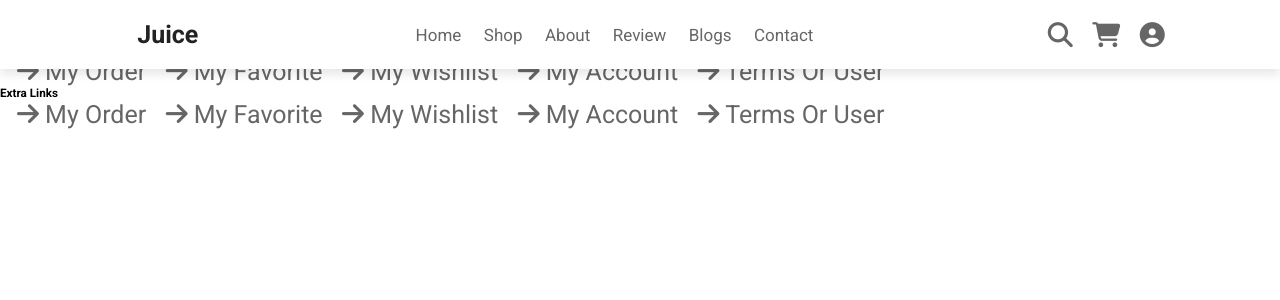
After one commit to long040903/project, a PHP site: page /home.html in a window 1280 px wide. The commit adds this page. Shown: the top 300 px of the page. Run offline with PHP 8.4, Linux system fonts and the light colour scheme; some libraries are stand-ins or nearby versions.

Commit message:
change home-page

```diff
--- a/home-page.php
+++ b/home-page.php
@@ -11,7 +11,7 @@
     <link rel="stylesheet" href="https://cdnjs.cloudflare.com/ajax/libs/font-awesome/6.4.0/css/all.min.css">
 
     <!-- custom css file link -->
-    <link rel="stylesheet" href="home-page1.css">
+    <link rel="stylesheet" href="home-page.css">
 
 </head>
 <body>
@@ -455,6 +455,6 @@
 
 
 
-    <script src="home-page.js"></script>
+    <script src="home.js"></script>
 </body>
 </html>
--- /dev/null
+++ b/home.css
@@ -0,0 +1,288 @@
+@import url('https://fonts.googleapis.com/css2?family=Roboto:wght@100;300;400;500;700&display=swap');
+
+:root{
+    --green:#bac34e;
+    --black:#222;
+    --light-color:#666;
+    --light-bg:#f3f3f3;
+    --border:.1rem solid rgba(0,0,0,.1);
+    --box-shadow:0 .5rem 1rem  rgba(0,0,0,.1);
+}
+
+*{
+    font-family: 'Roboto', sans-serif;
+    margin: 0;
+    padding: 0;
+    box-sizing: border-box;
+    outline: none;
+    border: none;
+    text-decoration: none;
+    text-transform: capitalize;
+    transition: .2s linear;
+}
+html{
+    font-size: 62.5%;
+    overflow-x: hidden;
+    scroll-behavior: smooth;
+}
+.btn{
+    margin-top: 1rem;
+    display: inline-block;
+    padding: .8rem 3rem;
+    background: var(--green);
+    color: white;
+    font-size: 1.7rem;
+    cursor: pointer;
+}
+.btn:hover{
+    background: var(--black);
+}
+
+.header{
+    position: fixed;
+    top: 0;
+    left: 0;
+    right: 0;
+    z-index: 1000;
+    background:white;
+    box-shadow:var(--box-shadow);
+    display: flex;
+    align-items: center;
+    justify-content: space-between;
+    padding: 2rem 9%;
+}
+.header .logo{
+    font-size: 2.5rem;
+    font-weight: bolder;
+    color: var(--black);
+}
+.header .logo i{
+    color: var(--green);
+    padding-right: .5rem;
+}
+.header .navbar a{
+    font-size: 1.7rem;
+    color:var(--light-color);
+    margin: 0 1rem;
+}
+.header .navbar a:hover{
+    color: var(--green);
+}
+.header .icons div,a{
+    font-size: 2.5rem;
+    margin-left: 1.7rem;
+    cursor: pointer;
+    color: var(--light-color);
+}
+.header .icons div:hover{
+    color: var(--green);
+}
+.header .icons a:hover{
+    color: var(--green);
+}
+.header .search-form{
+    position: absolute;
+    top: -115%;
+    right: 2rem;
+    width: 50rem;
+    border-radius:  .5rem;
+    display: flex;
+    align-items: center;
+    height: 5.5rem;
+    box-shadow: var(--box-shadow);
+    background:white;
+}
+.header .search-form.active {
+    top:115%;
+}
+.header .search-form input{
+    height: 100%;
+    width: 100%;
+    padding:0 1.2rem;
+    font-size: 1.6rem;
+    color: var(--black);
+    text-transform: none;
+}
+.header .search-form label{
+    font-size: 2.5rem;
+    margin-right: 1.7rem;
+    cursor: pointer;
+    color: var(--light-color);
+}
+.header .search-form label:hover{
+    color: var(--green);
+}
+.header .shopping-cart{
+    position: absolute;
+    top: 115%;
+    right: -105%;
+    background: white;
+    border-radius: .5rem;
+    box-shadow: var(--box-shadow);
+    width: 35rem;
+    padding: 2rem;
+}
+.header .shopping-cart.active{
+    right: 2rem;
+    transition: .3s linear;
+}
+.header .shopping-cart .box{
+    display: flex;
+    align-items: center;
+    gap: 1.5rem;
+    margin-bottom: 1.5rem;
+    position: relative;
+}
+.header .shopping-cart .box .fa-times{
+    position: absolute;
+    top: 50%;
+    right: 2rem;
+    transform: translateY(-50%);
+    font-size: 2rem;
+    color: var(--light-color);
+    cursor: pointer;
+}
+.header .shopping-cart .box .fa-times:hover{
+    color: var(--green);
+}
+.header .shopping-cart .box img{
+    height: 10rem;
+    width: 15rem;
+}
+.header .shopping-cart .box .content h3{
+    font-size: 1.7rem;
+    padding-bottom: .5rem;
+    color: var(--black);
+}
+.header .shopping-cart .box .content span{
+    font-size: 1.5rem;
+    color: var(--light-color);
+}
+.header .shopping-cart .box .content span .multiply{
+    margin: 0 .5rem;
+}
+.header .shopping-cart .total{
+    color: var(--light-color);
+    text-align: center;
+    font-size: 2.2rem;
+}
+.header .shopping-cart .total span{
+    color: var(--black);
+}
+.header .shopping-cart .btn{
+    text-align: center;
+    width: 100%;
+}
+#menu-btn{
+    display: none;
+}
+
+
+
+
+
+
+
+
+
+
+
+
+
+
+
+
+
+
+
+
+
+
+
+
+
+
+
+
+
+
+
+
+
+
+
+
+
+
+
+
+
+
+
+
+
+
+
+
+
+
+
+
+
+
+
+
+
+
+
+
+
+@media (max-width:991px){
+    html{
+        font-size: 55%;
+    }
+    .header{
+        padding: 2rem;
+    }
+}
+@media (max-width:768px){
+    #menu-btn{
+        display:inline-block;
+    }
+    .header .search-form{
+        width: 100%;
+        right: 0;
+        border-radius: 0;
+    }
+    .header .search-form.active{
+        top: 99%;
+        border-top: var(--border);
+        border-bottom: var(--border);
+    }
+    .header .navbar{
+        position: absolute;
+        top: 99%;
+        right: 0;
+        left: 0;
+        background: white;
+        border-top: var(--border);
+        border-bottom: var(--border);
+        clip-path: polygon(0 0, 100% 0, 100% 0, 0 0);
+    }
+    .header .navbar.active{
+        clip-path: polygon(0 0,100% 0, 100% 100%, 0% 100%);
+    }
+    .header .navbar a{
+        margin: 1.5rem;
+        padding: 1.5rem;
+        background: var(--light-bg);
+        font-size: 2rem;
+        display: block;
+        border-radius: .5rem;
+    }
+}
+@media (max-width:450px){
+    html{
+        font-size: 50%;
+    }
+}
--- /dev/null
+++ b/home.html
@@ -0,0 +1,140 @@
+<!DOCTYPE html>
+<html lang="en">
+<head>
+    <meta charset="UTF-8">
+    <meta http-equiv="X-UA-Compatible" content="IE=edge">
+    <meta name="viewport" content="width=device-width, initial-scale=1.0">
+    <title>home</title>
+
+    <!-- font awesome cdn link -->
+    <link rel="stylesheet" href="https://cdn.jsdelivr.net/npm/icofont@1.0.0/dist/icofont.min.css">
+
+    <!-- font awesome cdn link -->
+    <link rel="stylesheet" href="https://cdnjs.cloudflare.com/ajax/libs/font-awesome/6.4.0/css/all.min.css">
+
+    <!-- custom css file link -->
+    <link rel="stylesheet" href="home.css">
+
+</head>
+<body>
+
+<!-- header section starts -->
+
+    <header class="header">
+
+        <a href="home.html" class="logo"><i class="icofont-juice"></i> juice </a>
+
+        <nav class="navbar">
+            <a href="home.html">home</a>
+            <a href="shop.html">shop</a>
+            <a href="about.html">about</a>
+            <a href="review.html">review</a>
+            <a href="blogs.html">blogs</a>
+            <a href="contact.html">contact</a>
+        </nav>
+
+        <div class="icons">
+            <div id="menu-btn" class="fas fa-bars"></div>
+            <div id="search-btn" class="fas fa-search"></div>
+            <div id="cart-btn" class="fas fa-shopping-cart"></div>
+            <a href="login.php" id="login-btn" class="fas fa-circle-user"></a>
+        </div>
+
+        <form action="" class="search-form">
+            <input type="search" placeholder="search here..." id="search-box">
+            <label for="search-box" class="fas fa-search"></label>
+        </form>
+
+        <div class="shopping-cart">
+            <div class="box">
+                <i class="fas fa-times"></i>
+                <img src="/images/nuoc-ep4.jpg" alt="">
+                <div class="content">
+                    <h3>juice</h3>
+                    <span class="quantity">1</span>
+                    <span class="multiply">x</span>
+                    <span class="price">$0.8</span>
+                </div>
+            </div>
+
+            <div class="box">
+                <i class="fas fa-times"></i>
+                <img src="/images/nuoc-ep6.jpg" alt="">
+                <div class="content">
+                    <h3>juice</h3>
+                    <span class="quantity">1</span>
+                    <span class="multiply">x</span>
+                    <span class="price">$0.8</span>
+                </div>
+            </div>
+
+            <div class="box">
+                <i class="fas fa-times"></i>
+                <img src="/images/nuoc-ep7.jpg" alt="">
+                <div class="content">
+                    <h3>juice</h3>
+                    <span class="quantity">1</span>
+                    <span class="multiply">x</span>
+                    <span class="price">$0.8</span>
+                </div>
+            </div>
+            <h3 class="total"> total: <span>0.36</span></h3>
+            <a href="#" class="btn">checkout cart</a>
+        </div>
+
+    </header>
+
+<!-- header section ends -->
+
+
+
+
+
+
+
+
+
+
+<!-- footer section starts  -->
+
+    <section class="footer">
+
+        <div class="box-container">
+
+            <div class="box">
+                <h3>quick links</h3>
+                <a href="home.html"><i class="fas fa-arrow-right"></i> home</a>
+                <a href="shop.html"><i class="fas fa-arrow-right"></i> shop</a>
+                <a href="about.html"><i class="fas fa-arrow-right"></i> about</a>
+                <a href="review.html"><i class="fas fa-arrow-right"></i> review</a>
+                <a href="blogs.html"><i class="fas fa-arrow-right"></i> blogs</a>
+                <a href="contact.html"><i class="fas fa-arrow-right"></i> contact</a>
+            </div>
+
+            <div class="box">
+                <h3>extra links</h3>
+                <a href="#"><i class="fas fa-arrow-right"></i> my order</a>
+                <a href="#"><i class="fas fa-arrow-right"></i> my favorite</a>
+                <a href="#"><i class="fas fa-arrow-right"></i> my wishlist</a>
+                <a href="#"><i class="fas fa-arrow-right"></i> my account</a>
+                <a href="#"><i class="fas fa-arrow-right"></i> terms or user</a>
+            </div>
+
+            <div class="box">
+                <h3>extra links</h3>
+                <a href="#"><i class="fas fa-arrow-right"></i> my order</a>
+                <a href="#"><i class="fas fa-arrow-right"></i> my favorite</a>
+                <a href="#"><i class="fas fa-arrow-right"></i> my wishlist</a>
+                <a href="#"><i class="fas fa-arrow-right"></i> my account</a>
+                <a href="#"><i class="fas fa-arrow-right"></i> terms or user</a>
+            </div>
+
+        </div>
+
+    </section>
+
+<!-- footer section ends  -->
+
+<script src="home.js"></script>
+</body>
+</html>
--- /dev/null
+++ b/home.js
@@ -0,0 +1,29 @@
+let searchForm = document.querySelector('.search-form');
+
+document.querySelector('#search-btn').onclick = () =>{
+    searchForm.classList.toggle('active');
+    navbar.classList.remove('active');
+    cart.classList.remove('active');
+}
+
+let cart = document.querySelector('.shopping-cart');
+
+document.querySelector('#cart-btn').onclick = () =>{
+    cart.classList.toggle('active');
+    navbar.classList.remove('active');
+    searchForm.classList.remove('active');
+}
+
+let navbar = document.querySelector('.navbar');
+
+document.querySelector('#menu-btn').onclick = () =>{
+    navbar.classList.toggle('active');
+    searchForm.classList.remove('active');
+    cart.classList.remove('active');
+}
+
+window.onscroll = () =>{
+    navbar.classList.remove('active');
+    searchForm.classList.remove('active');
+    cart.classList.remove('active');
+}
```
Also changed, not shown: home-page.css (renamed from home-page1.css).
